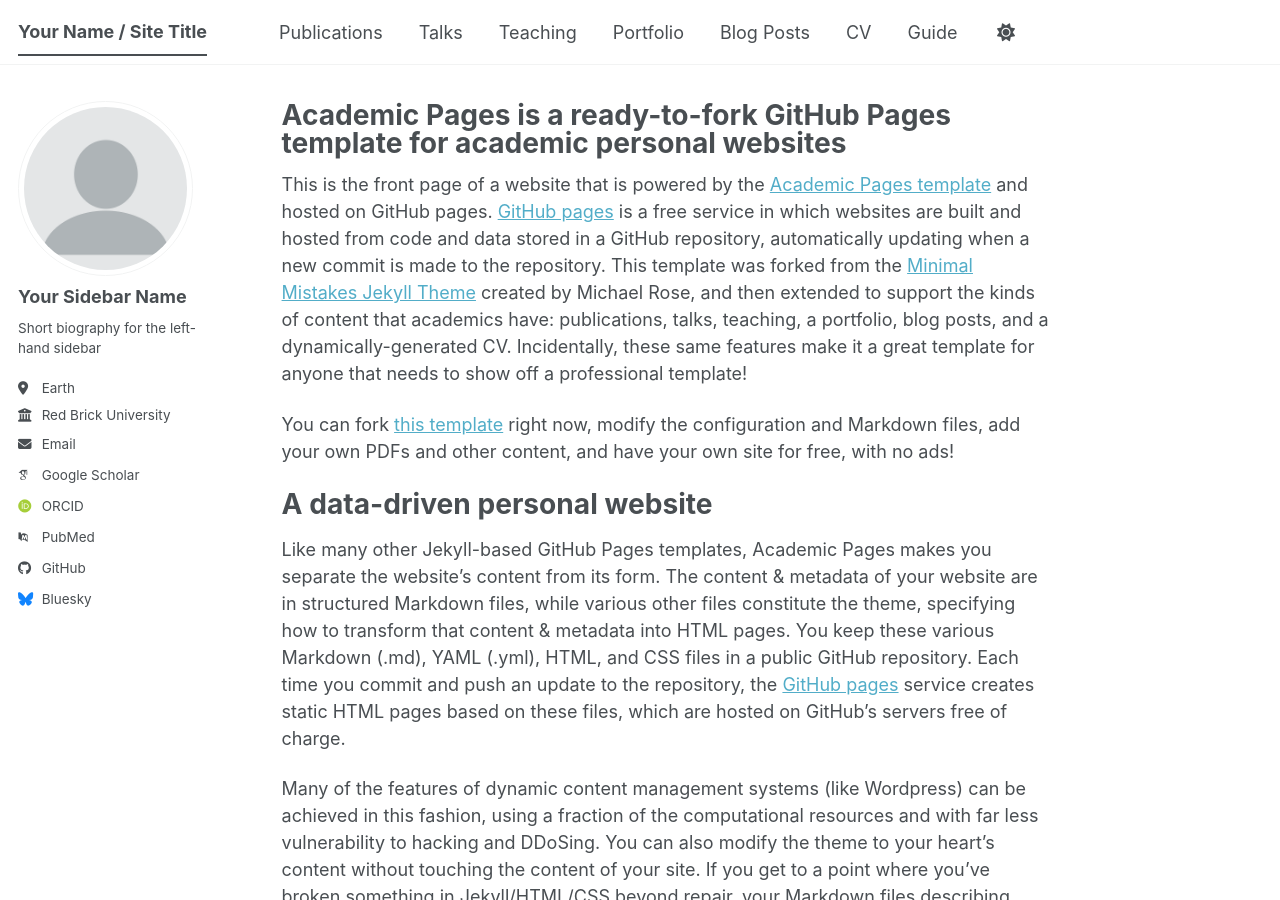
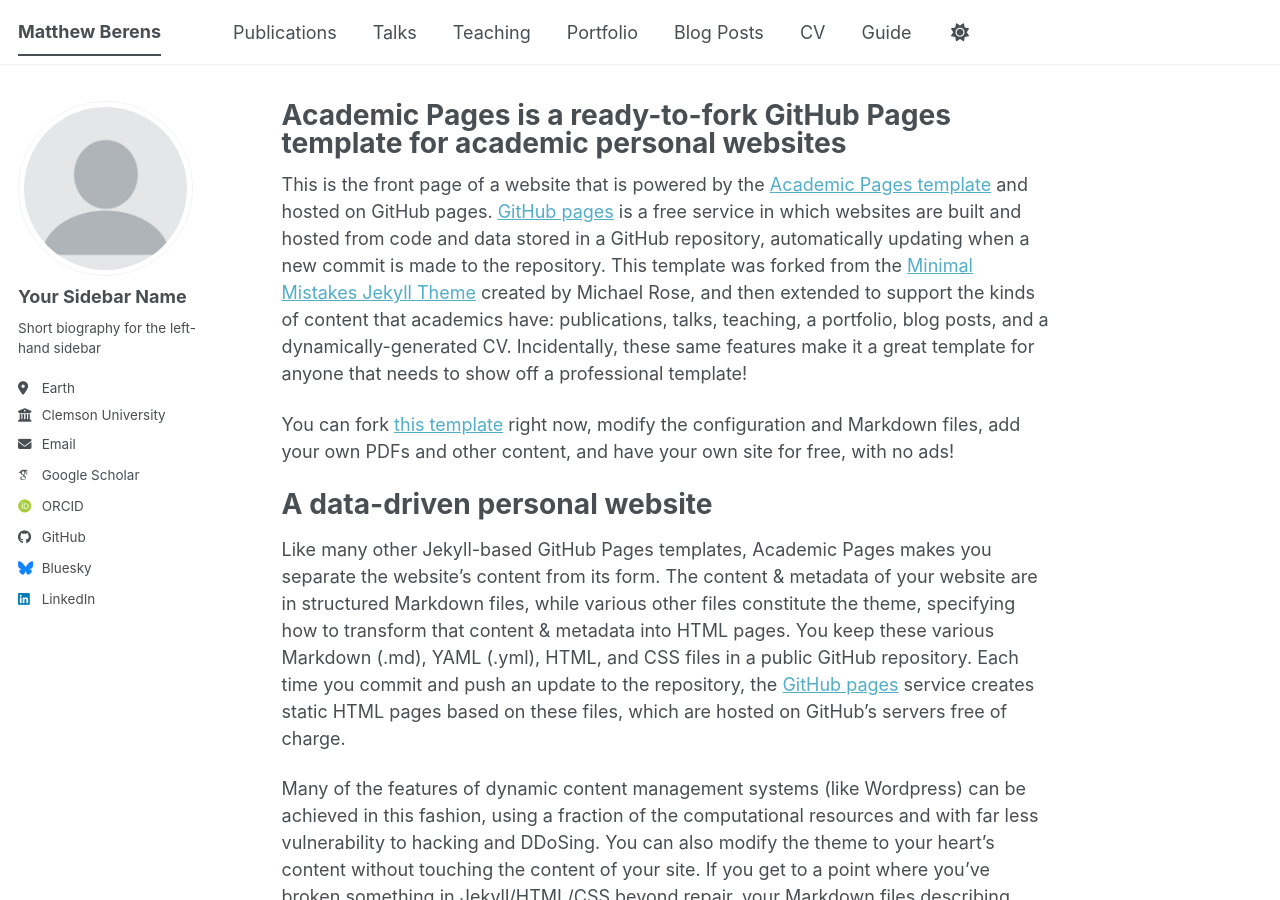
Before and after one commit to matthewberens/matthewberens.github.io, a Jekyll site: the page built from _pages/about.md, in a window 1280 px wide and 900 px high. Built offline with Jekyll 4.4.1, drawn with Linux system fonts in a browser that asks for light colours; some web fonts are replaced; a script bundle is joined from its source files by our own code; library files that are not in the unit come from our copies.

Commit message:
Update personal details in _config.yml
Updated personal information including title, employer, email, and social media links.

```diff
--- a/_config.yml
+++ b/_config.yml
@@ -9,7 +9,7 @@
 # Basic Site Settings
 locale                   : "en-US"
 site_theme               : "default" # The available themes options are "default", "air", "sunrise", "mint", "dirt" and "contrast"
-title                    : "Your Name / Site Title"
+title                    : "Matthew Berens"
 title_separator          : "-"
 name                     : &name "Your Name"
 description              : &description "Your Name's academic portfolio"   # Update this with a general description of your site, this is the default if not overridden by a page
@@ -28,20 +28,20 @@ author:
   pronouns         : # example: "she/her"
   bio              : "Short biography for the left-hand sidebar"
   location         : "Earth"
-  employer         : "Red Brick University"
+  employer         : "Clemson University"
   uri              : # URL
-  email            : "none@example.org"
+  email            : "matthewjberens@gmail.com"
 
   # Academic websites
   academia         : # URL
   arxiv            : # URL - Update with the correct link to your profile
-  googlescholar    : "https://scholar.google.com/citations?user=PS_CX0AAAAAJ"
+  googlescholar    : "https://scholar.google.com/citations?user=l61iU7AAAAAJ&hl=en"
   inspire-hep      : # URL
   impactstory      : # URL
-  orcid            : "https://orcid.org/yourorcidurl"
+  orcid            : "https://orcid.org/0000-0002-4228-1133"
   semantic         : # URL
   ssrn             : # URL
-  pubmed           : "https://www.ncbi.nlm.nih.gov/pubmed/?term=john+snow"
+  pubmed           : # URL
   researchgate     : # URL
   scopus           : # URL
   zotero           : # URL
@@ -51,7 +51,7 @@ author:
   bitbucket        : # Username - Update with your username on the site
   codepen          : # Username
   dribbble         : # Username
-  github           : "academicpages"
+  github           : "matthewberens"
   kaggle           : # Username
   stackoverflow    : # User number or user number and name (i.e., use "1" or "1/jeff-atwood")
 
@@ -66,7 +66,7 @@ author:
   keybase          : # Username
   instagram        : # Username
   lastfm           : # Username
-  linkedin         : # Username
+  linkedin         : "www.linkedin.com/in/matthew-berens-84b2aa317"
   mastodon         : # URL
   medium           : # URL
   pinterest        : # Username
```
